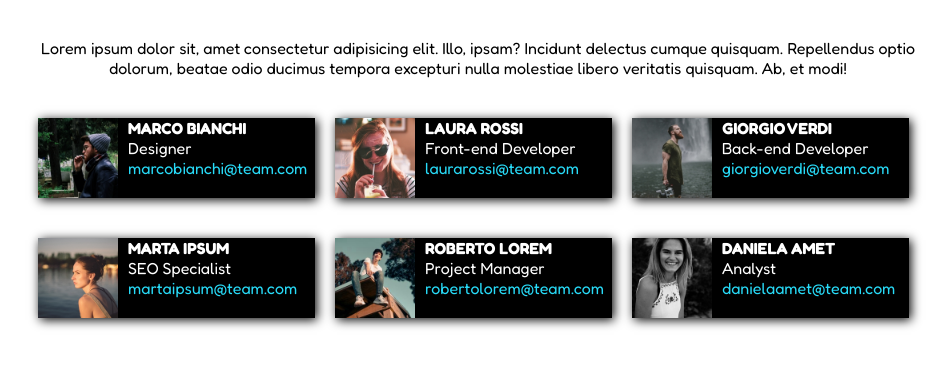
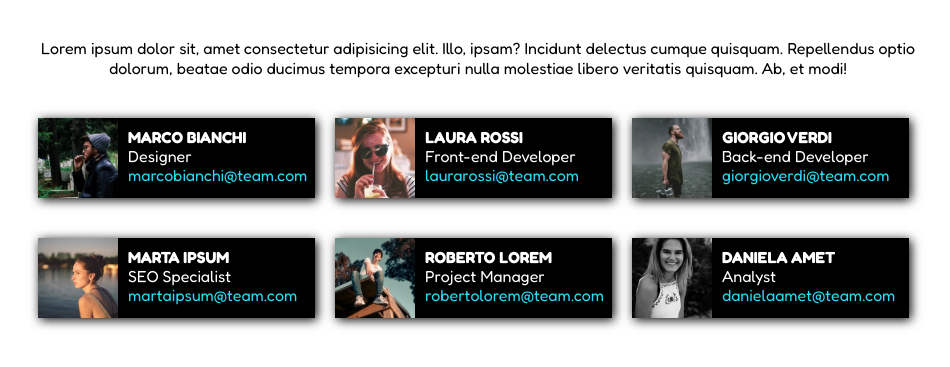
Before and after one commit to martinapiglio/html-css-float-cards, a plain HTML site: page index.html in a window 1280 px wide. Shown: the part 71-438 px from the top of the page, without its empty margins (162-1112 px from the left). Drawn offline with Linux system fonts and the light colour scheme.

Commit message:
cards styling adj

```diff
--- a/css/style.css
+++ b/css/style.css
@@ -25,13 +25,14 @@ h1 {
 }
 
 .card-container {
-    padding: 10px 10px 30px;
+    padding: 10px 10px 30px ;
     width: 33%;
     float: left;
 }
 
 .card {
     background-color: black;
+    line-height: 120%;
     color: white;
     box-shadow: 2px 2px 10px black;
 }
@@ -42,15 +43,14 @@ h1 {
     padding-right: 10px;
 }
 
-.card-info::after {
+.clear-fix::after {
     content:"";
     display: block;
     clear: both;
 }
 
-/* aggiustare info dentro card */
-
 .name {
+    padding-top: 10px;
     font-weight: 700;
 }
 
--- a/index.html
+++ b/index.html
@@ -23,12 +23,12 @@
 
         <main>
             <!-- 1st cards row -->
-            <div id="card-1st-row">
+            <section id="card-1st-row">
                 <!-- 1st card -->
                 <div class="card-container">
                     <div class="card">
                         <img class="card-photo" src="img/male1.png" alt="male-img1">
-                        <div class="card-info">
+                        <div class="card-info clear-fix">
                             <div class="info name">MARCO BIANCHI</div>
                             <div class="info profession">Designer</div>
                             <a class="info email" href= "mailto:marcobianchi@team.com">marcobianchi@team.com</a>
@@ -39,7 +39,7 @@
                 <div class="card-container">
                     <div class="card">
                         <img class="card-photo" src="img/female1.png" alt="male-img1">
-                        <div class="card-info">
+                        <div class="card-info clear-fix">
                             <div class="info name">LAURA ROSSI</div>
                             <div class="info profession">Front-end Developer</div>
                             <a class="info email" href= "mailto:laurarossi@team.com">laurarossi@team.com</a>
@@ -50,22 +50,22 @@
                 <div class="card-container">
                     <div class="card">
                         <img class="card-photo" src="img/male2.png" alt="male-img1">
-                        <div class="card-info">
+                        <div class="card-info clear-fix">
                             <div class="info name">GIORGIO VERDI</div>
                             <div class="info profession">Back-end Developer</div>
                             <a class="info email" href= "mailto:giorgioverdi@team.com">giorgioverdi@team.com</a>
                         </div>
                     </div>
                 </div>
-            </div>
+            </section>
 
             <!-- 2nd cards row -->
-            <div id="card-2st-row">
+            <section id="card-2st-row">
                 <!-- 4th card -->
                 <div class="card-container">
                     <div class="card">
                         <img class="card-photo" src="img/female2.png" alt="male-img1">
-                        <div class="card-info">
+                        <div class="card-info clear-fix">
                             <div class="info name">MARTA IPSUM</div>
                             <div class="info profession">SEO Specialist</div>
                             <a class="info email" href= "mailto:martaipsum@team.com">martaipsum@team.com</a>
@@ -76,7 +76,7 @@
                 <div class="card-container">
                     <div class="card">
                         <img class="card-photo" src="img/male3.png" alt="male-img1">
-                        <div class="card-info">
+                        <div class="card-info clear-fix">
                             <div class="info name">ROBERTO LOREM</div>
                             <div class="info profession">Project Manager</div>
                             <a class="info email" href= "mailto:robertolorem@team.com">robertolorem@team.com</a>
@@ -87,14 +87,14 @@
                 <div class="card-container">
                     <div class="card">
                         <img class="card-photo" src="img/female3.png" alt="male-img1">
-                        <div class="card-info">
+                        <div class="card-info clear-fix">
                             <div class="info name">DANIELA AMET</div>
                             <div class="info profession">Analyst</div>
                             <a class="info email" href= "mailto:danielaamet@team.com">danielaamet@team.com</a>
                         </div>
                     </div>
                 </div>
-            </div>
+            </section>
 
         </main>
 
```
